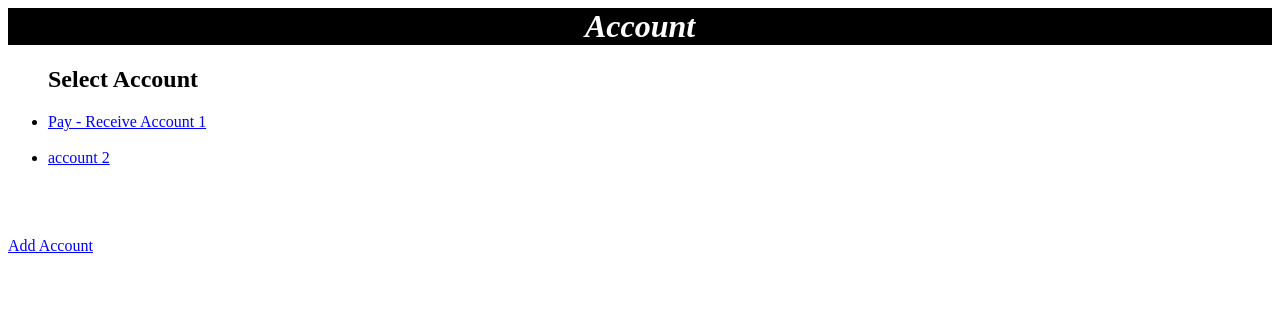
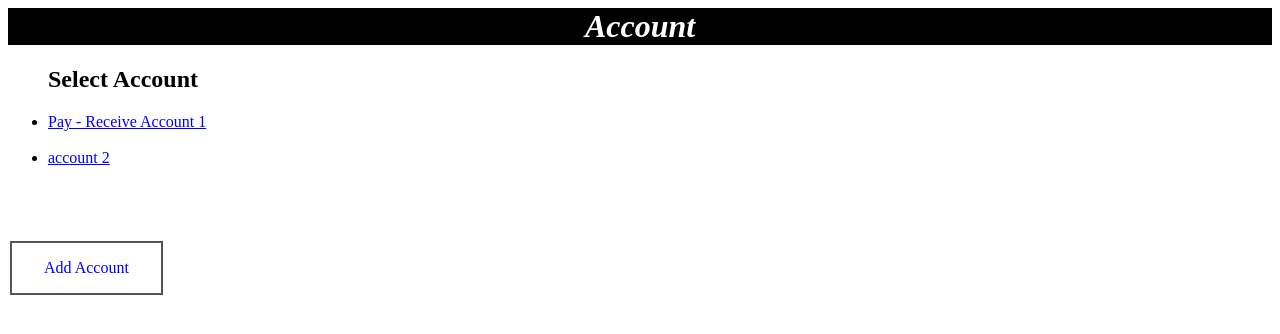
Before and after one commit to a5830017/account-web-app, a Django app: page / in a window 1280 px wide. Shown: the top 334 px of the page. Run offline with Django 3.2, Linux system fonts and the light colour scheme; data comes from the database, SQL or seed files in the repository; both versions use the stored data as it was after the commit.

Commit message:
add css button link

```diff
--- a/account/templates/account/index.html
+++ b/account/templates/account/index.html
@@ -28,27 +28,32 @@
     color: green;
 }
 
-.btn-group .button {
+.button {
     background-color: #4CAF50; /* Green */
-    border: 1px solid green;
+    border: none;
     color: white;
-    padding: 15px 32px;
+    padding: 16px 32px;
     text-align: center;
     text-decoration: none;
     display: inline-block;
     font-size: 16px;
+    margin: 4px 2px;
+    -webkit-transition-duration: 0.4s; /* Safari */
+    transition-duration: 0.4s;
     cursor: pointer;
-    width: 150px;
-    display: block;
 }
 
-.btn-group .button:not(:last-child) {
-    border-bottom: none; /* Prevent double borders */
+.buttonblack {
+    background-color: white;
+    color: black;
+    border: 2px solid #555555;
 }
 
-.btn-group .button:hover {
-    background-color: #3e8e41;
+.buttonblack:hover {
+    background-color: #555555;
+    color: white;
 }
+
 
 </style>
 </head>
@@ -69,5 +74,5 @@
 
 <br>
 <br>
-<a href="{% url 'account:accountsetting' %}">Add Account</a>
+<a class="button buttonblack" href="{% url 'account:accountsetting' %}">Add Account</a>
 </html>
```
Also changed, not shown: db.sqlite3.
